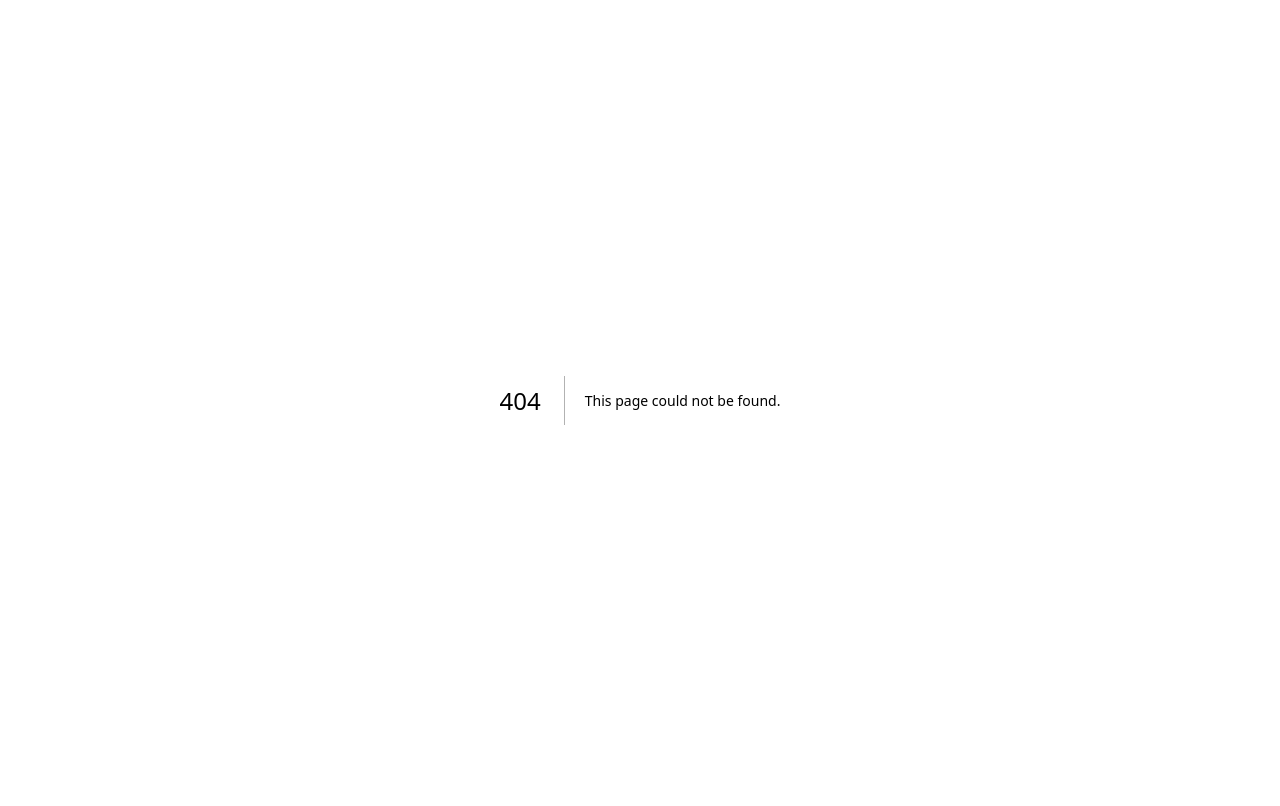
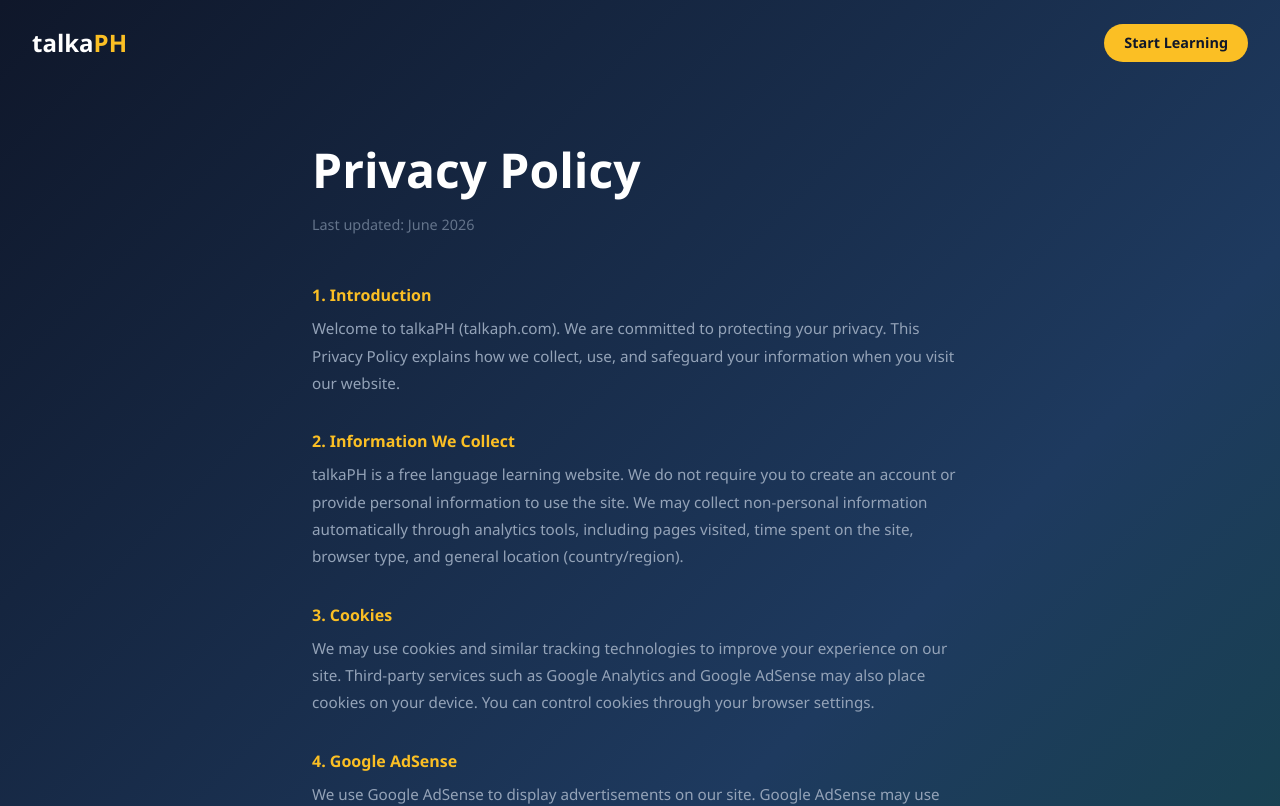
Before and after one commit to schoolprobuddy/talkaph, a Next.js app: page /privacy in a window 1280 px wide. Before the commit this address had no page. Shown: the top 806 px of the page. Built offline with nearby package versions, Linux system fonts and the light colour scheme.

Commit message:
Create page.js

```diff
--- /dev/null
+++ b/app/privacy/page.js
@@ -0,0 +1,91 @@
+import Link from "next/link";
+
+export default function PrivacyPage() {
+  return (
+    <main style={{
+      minHeight: "100vh",
+      background: "linear-gradient(135deg, #0f172a 0%, #1e3a5f 50%, #0f4c3a 100%)",
+      fontFamily: "'Segoe UI', system-ui, sans-serif",
+      color: "#fff",
+    }}>
+      <nav style={{ padding: "1.5rem 2rem", display: "flex", justifyContent: "space-between", alignItems: "center" }}>
+        <Link href="/" style={{ textDecoration: "none" }}>
+          <span style={{ fontSize: "1.5rem", fontWeight: "800" }}>talka<span style={{ color: "#fbbf24" }}>PH</span></span>
+        </Link>
+        <Link href="/learn" style={{
+          background: "#fbbf24", color: "#0f172a", padding: "0.5rem 1.25rem",
+          borderRadius: "999px", fontWeight: "700", textDecoration: "none", fontSize: "0.9rem"
+        }}>
+          Start Learning
+        </Link>
+      </nav>
+
+      <section style={{ maxWidth: "720px", margin: "0 auto", padding: "3rem 2rem" }}>
+        <h1 style={{ fontSize: "clamp(1.8rem, 4vw, 3rem)", fontWeight: "900", marginBottom: "0.5rem" }}>
+          Privacy Policy
+        </h1>
+        <p style={{ color: "#64748b", fontSize: "0.9rem", marginBottom: "3rem" }}>
+          Last updated: June 2026
+        </p>
+
+        {[
+          {
+            title: "1. Introduction",
+            body: "Welcome to talkaPH (talkaph.com). We are committed to protecting your privacy. This Privacy Policy explains how we collect, use, and safeguard your information when you visit our website."
+          },
+          {
+            title: "2. Information We Collect",
+            body: "talkaPH is a free language learning website. We do not require you to create an account or provide personal information to use the site. We may collect non-personal information automatically through analytics tools, including pages visited, time spent on the site, browser type, and general location (country/region)."
+          },
+          {
+            title: "3. Cookies",
+            body: "We may use cookies and similar tracking technologies to improve your experience on our site. Third-party services such as Google Analytics and Google AdSense may also place cookies on your device. You can control cookies through your browser settings."
+          },
+          {
+            title: "4. Google AdSense",
+            body: "We use Google AdSense to display advertisements on our site. Google AdSense may use cookies and web beacons to serve ads based on your prior visits to our website or other websites. You may opt out of personalized advertising by visiting Google's Ad Settings at adssettings.google.com."
+          },
+          {
+            title: "5. Third-Party Links",
+            body: "Our website may contain links to third-party websites such as travel affiliate partners (Klook, Booking.com, GetYourGuide). We are not responsible for the privacy practices of these third-party sites and encourage you to review their privacy policies."
+          },
+          {
+            title: "6. Data Security",
+            body: "We take reasonable measures to protect the information on our site. However, no method of transmission over the internet is 100% secure, and we cannot guarantee absolute security."
+          },
+          {
+            title: "7. Children's Privacy",
+            body: "talkaPH is intended for general audiences. We do not knowingly collect personal information from children under the age of 13. If you believe a child has provided us with personal information, please contact us."
+          },
+          {
+            title: "8. Changes to This Policy",
+            body: "We may update this Privacy Policy from time to time. Changes will be posted on this page with an updated date. We encourage you to review this page periodically."
+          },
+          {
+            title: "9. Contact Us",
+            body: "If you have any questions about this Privacy Policy, please contact us at: hello@talkaph.com"
+          },
+        ].map(({ title, body }) => (
+          <div key={title} style={{ marginBottom: "2rem" }}>
+            <h2 style={{ color: "#fbbf24", fontWeight: "700", fontSize: "1rem", marginBottom: "0.5rem" }}>
+              {title}
+            </h2>
+            <p style={{ color: "#94a3b8", lineHeight: 1.8, fontSize: "0.95rem" }}>
+              {body}
+            </p>
+          </div>
+        ))}
+
+        <div style={{ marginTop: "3rem", paddingTop: "2rem", borderTop: "1px solid rgba(255,255,255,0.08)" }}>
+          <Link href="/" style={{ color: "#fbbf24", textDecoration: "none", fontSize: "0.9rem" }}>
+            ← Back to talkaPH
+          </Link>
+        </div>
+      </section>
+
+      <footer style={{ textAlign: "center", padding: "2rem", color: "#334155", fontSize: "0.8rem" }}>
+        2026 talkaPH - Learn Filipino languages
+      </footer>
+    </main>
+  );
+}
```
